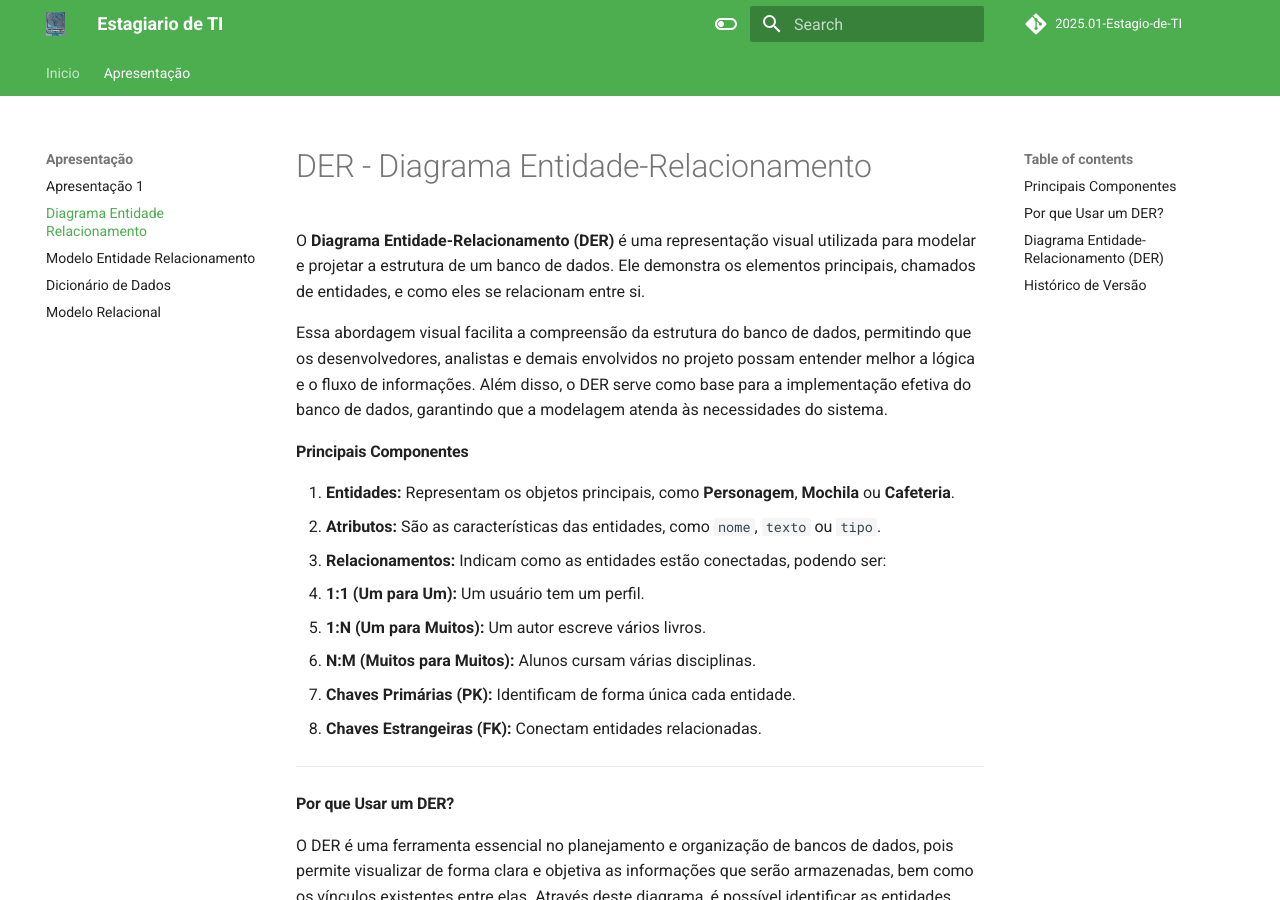
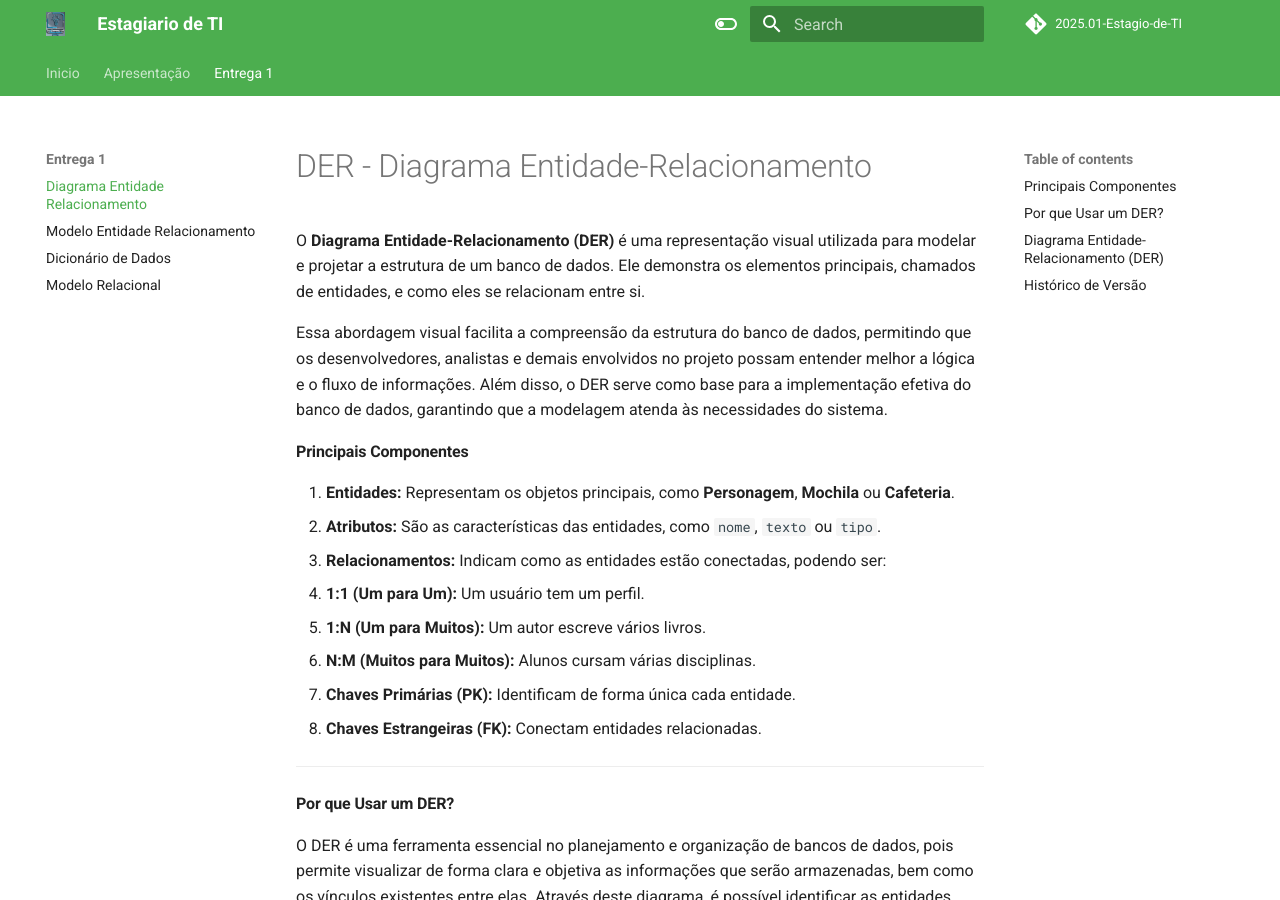
Before and after one commit to SBD1/2025.01-Estagio-de-TI, an MkDocs documentation site: the page built from docs/modulo1/der.md, in a window 1280 px wide and 900 px high. Built offline with MkDocs 1.6.1 and Material for MkDocs 9.7.7, drawn with Linux system fonts in a browser that asks for light colours; comment, search, counter and statistics services are not loaded.

Commit message:
Update mkdocs.yml

```diff
--- a/mkdocs.yml
+++ b/mkdocs.yml
@@ -6,9 +6,8 @@ site_name: Estagiario de TI
 nav:
   - Inicio: "index.md"
   - Apresentação:
-    - Apresentação 1: "apresentacao/modulo1.md"
-  #  - Apresentação 2: ""
-  #- Entrega 1:
+    - Apresentaçôes: "apresentacao/apresentacao.md"
+  - Entrega 1:
     - Diagrama Entidade Relacionamento: "modulo1/der.md"
     - Modelo Entidade Relacionamento: "modulo1/mer.md"
     - Dicionário de Dados: "modulo1/dd.md"
```
